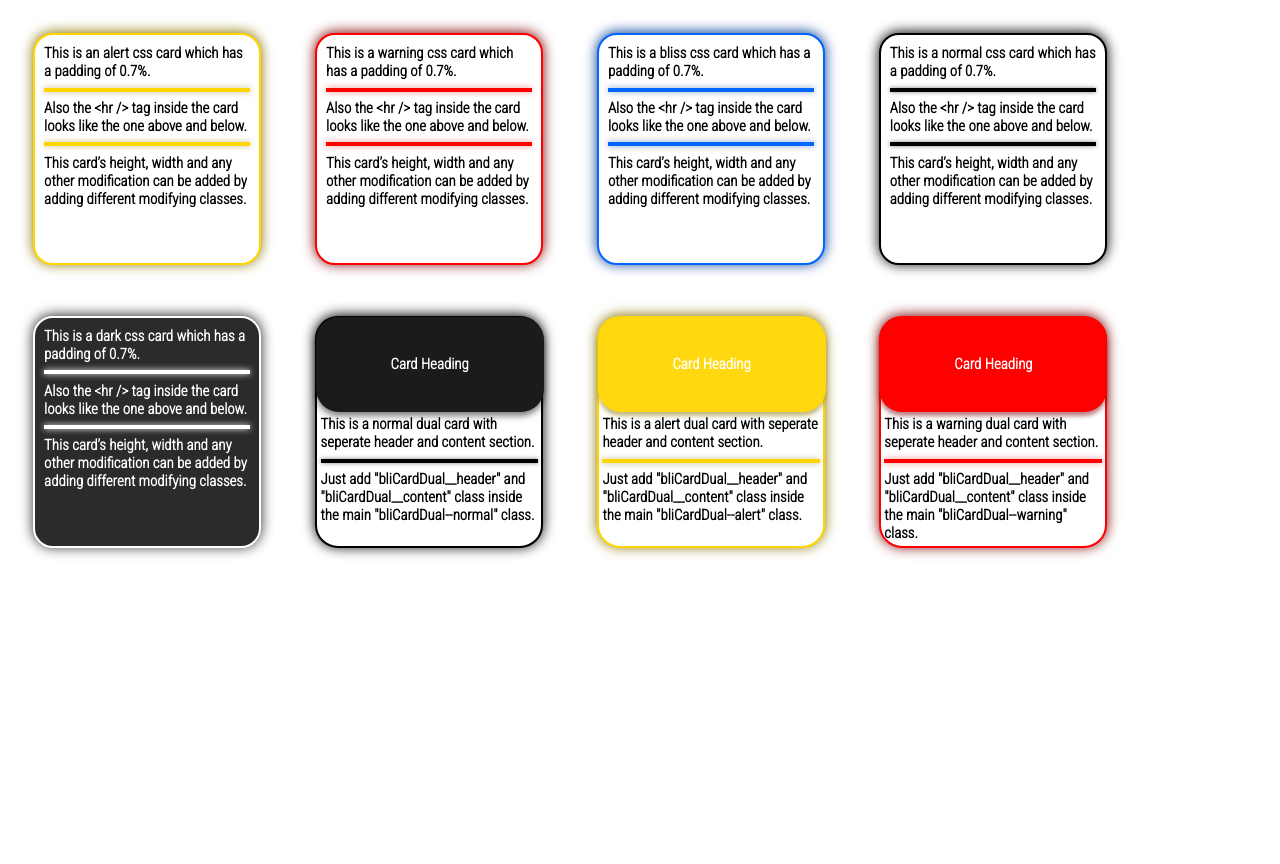
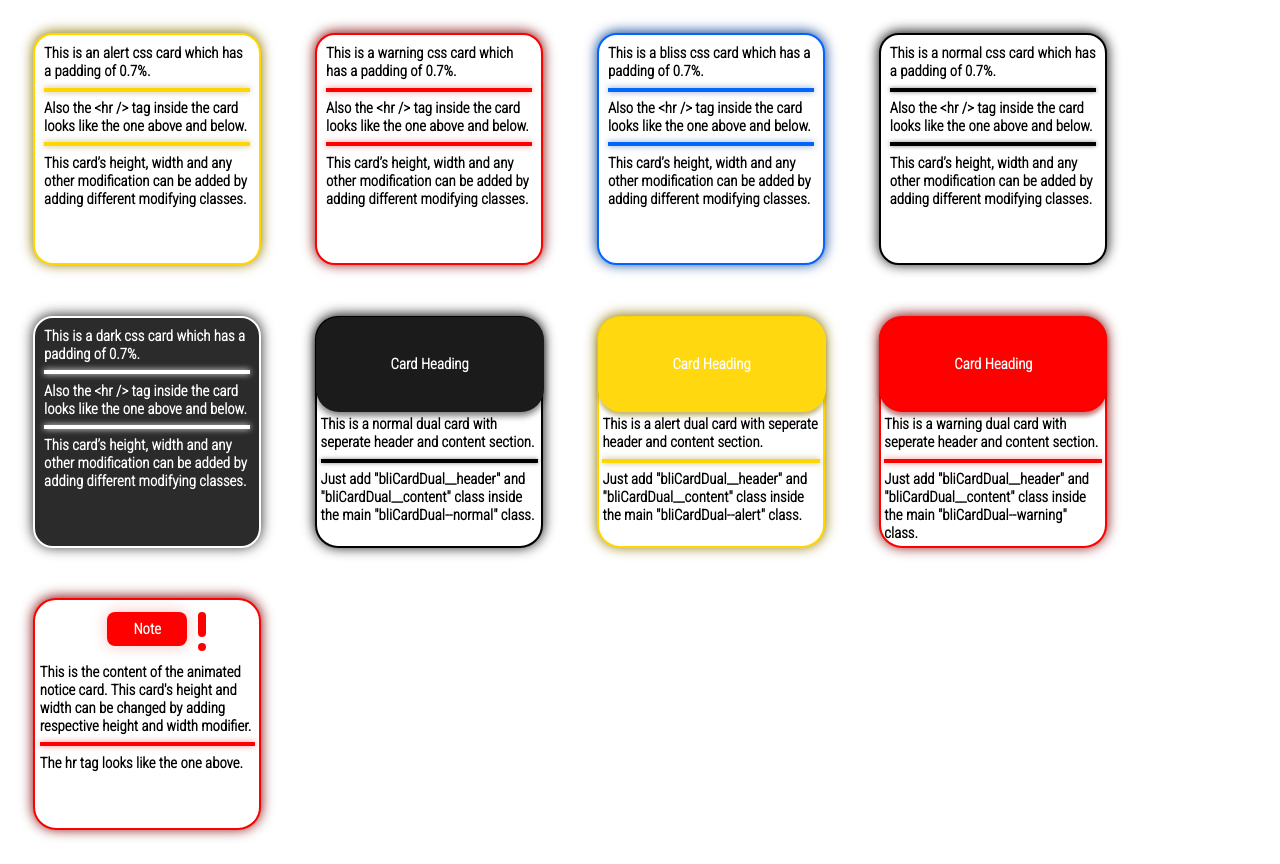
Before and after one commit to reel-pre/blirWe--css, a plain HTML site: page public/index.html in a window 1280 px wide. Before the commit the page ends 800 px from the top, so only its background shows below. Drawn offline with Linux system fonts and the light colour scheme.

Commit message:
Added animated note card.

```diff
--- a/blirwe.main.css
+++ b/blirwe.main.css
@@ -1,4 +1,4 @@
-.bliCard--normal,.bliCard--alert,.bliCard--warning,.bliCard--dark,.bliCard--bliss,.bliCardDual--normal,.bliCardDual--alert,.bliCardDual--warning{
+.bliCard--normal,.bliCard--alert,.bliCard--warning,.bliCard--dark,.bliCard--bliss,.bliCardDual--normal,.bliCardDual--alert,.bliCardDual--warning,.bliCardNote{
   margin:2%;
   display:inline-block;
   vertical-align: middle;
@@ -166,3 +166,108 @@
   .bliCardDual--warning .bliCardDual__content{
     margin: 2% 1.5%;
   }
+
+  .bliCardNote{
+  position: relative;
+  padding: 0%;
+  background: #ffffff;
+  border: 2px solid #FF0000;
+  box-shadow: 0px -1px 13px #7E0000;
+  border-radius: 23px;
+  z-index: 5;
+  }
+
+
+  .bliCardNote__header{
+  display: flex;
+  align-items: center;
+  justify-content: center;
+  width: 80px;
+  height: 34px;
+  background: #FF0000;
+  border-radius: 8px;
+  color:white;
+  margin: 12px auto;
+  box-shadow: 0px 0px 15px rgba(224, 16, 16, 0.26);
+  }
+
+  .bliCardNote__header::after{
+  position: absolute;
+  z-index: -1;
+  content: "";
+  width: 0px;
+  height: 25px;
+  background: #FF0000;
+  border-radius: 8px;
+  animation: right 2s ease-in-out 0.2s infinite alternate-reverse;
+  transform:translateX(29px);
+  transform:translateY(-4px);
+  }
+
+  .bliCardNote__header::before{
+      position: absolute;
+      z-index: -1;
+      content: "";
+      width: 0px;
+      height: 8px;
+      background: #FF0000;
+      border-radius: 8px;
+      animation: rightMoveDot 2s ease-in-out 0.2s infinite alternate-reverse;
+      transform:translateX(29px);
+      transform:translateY(12px);
+      }
+
+
+
+
+  .bliCardNote__content{
+  padding: 2% 2%;
+  }
+
+  .bliCardNote hr{
+  background-color:#FF0000;
+  border: 2px solid #FF0000;
+  box-shadow: 0px 0px 6px rgba(224, 21, 21, 0.5);
+  }
+
+
+  @keyframes right{
+      0%{
+
+
+      }
+      40%{
+          transform:translateX(55px) translateY(-5px);
+
+          width:8px;
+      }
+
+      100%{
+          transform:translateX(55px) translateY(-5px);
+          width:8px;
+      }
+
+      }
+
+  @keyframes rightMoveDot{
+      0%{
+
+
+      }
+
+      20%{
+          transform:translateY(1px);
+      }
+
+      40%{
+              transform:translateX(55px) translateY(18px);
+
+              width:8px;
+      }
+
+      100%{
+          transform:translateX(55px) translateY(18px);
+          width:8px;
+      }
+
+      }
--- a/public/blirwe.main.css
+++ b/public/blirwe.main.css
@@ -6,7 +6,7 @@
 
     }
 
-    .bliCard--normal,.bliCard--alert,.bliCard--warning,.bliCard--dark,.bliCard--bliss,.bliCardDual--normal,.bliCardDual--alert,.bliCardDual--warning{
+    .bliCard--normal,.bliCard--alert,.bliCard--warning,.bliCard--dark,.bliCard--bliss,.bliCardDual--normal,.bliCardDual--alert,.bliCardDual--warning,.bliCardNote{
     margin:2%;
     display:inline-block;
     vertical-align: middle;
@@ -174,3 +174,108 @@
     .bliCardDual--warning .bliCardDual__content{
       margin: 2% 1.5%;
     }
+
+    .bliCardNote{
+    position: relative;
+    padding: 0%;
+    background: #ffffff;
+    border: 2px solid #FF0000;
+    box-shadow: 0px -1px 13px #7E0000;
+    border-radius: 23px;
+    z-index: 5;
+    }
+
+
+    .bliCardNote__header{
+    display: flex;
+    align-items: center;
+    justify-content: center;
+    width: 80px;
+    height: 34px;
+    background: #FF0000;
+    border-radius: 8px;
+    color:white;
+    margin: 12px auto;
+    box-shadow: 0px 0px 15px rgba(224, 16, 16, 0.26);
+    }
+
+    .bliCardNote__header::after{
+    position: absolute;
+    z-index: -1;
+    content: "";
+    width: 0px;
+    height: 25px;
+    background: #FF0000;
+    border-radius: 8px;
+    animation: right 2s ease-in-out 0.2s infinite alternate-reverse;
+    transform:translateX(29px);
+    transform:translateY(-4px);
+    }
+
+    .bliCardNote__header::before{
+        position: absolute;
+        z-index: -1;
+        content: "";
+        width: 0px;
+        height: 8px;
+        background: #FF0000;
+        border-radius: 8px;
+        animation: rightMoveDot 2s ease-in-out 0.2s infinite alternate-reverse;
+        transform:translateX(29px);
+        transform:translateY(12px);
+        }
+
+
+
+
+    .bliCardNote__content{
+    padding: 2% 2%;
+    }
+
+    .bliCardNote hr{
+    background-color:#FF0000;
+    border: 2px solid #FF0000;
+    box-shadow: 0px 0px 6px rgba(224, 21, 21, 0.5);
+    }
+
+
+    @keyframes right{
+        0%{
+
+
+        }
+        40%{
+            transform:translateX(55px) translateY(-5px);
+
+            width:8px;
+        }
+
+        100%{
+            transform:translateX(55px) translateY(-5px);
+            width:8px;
+        }
+
+        }
+
+    @keyframes rightMoveDot{
+        0%{
+
+
+        }
+
+        20%{
+            transform:translateY(1px);
+        }
+
+        40%{
+                transform:translateX(55px) translateY(18px);
+
+                width:8px;
+        }
+
+        100%{
+            transform:translateX(55px) translateY(18px);
+            width:8px;
+        }
+
+        }
--- a/public/index.html
+++ b/public/index.html
@@ -131,5 +131,16 @@ by adding different modifying classes.
 
 </div>
 
+<div class="bliCardNote">
+    <div class="bliCardNote__header">
+        Note
+    </div>
+    <div class="bliCardNote__content">
+        This is the content of the animated notice card.
+        This card's height and width can be changed by adding respective height and width modifier.
+        <hr/> The hr tag looks like the one above.
+    </div>
+</div>
+
 </body>
 </html>
```
Also changed, not shown: images/animatedCard.gif (added). Lines whose indentation alone changed are shown as unchanged.
